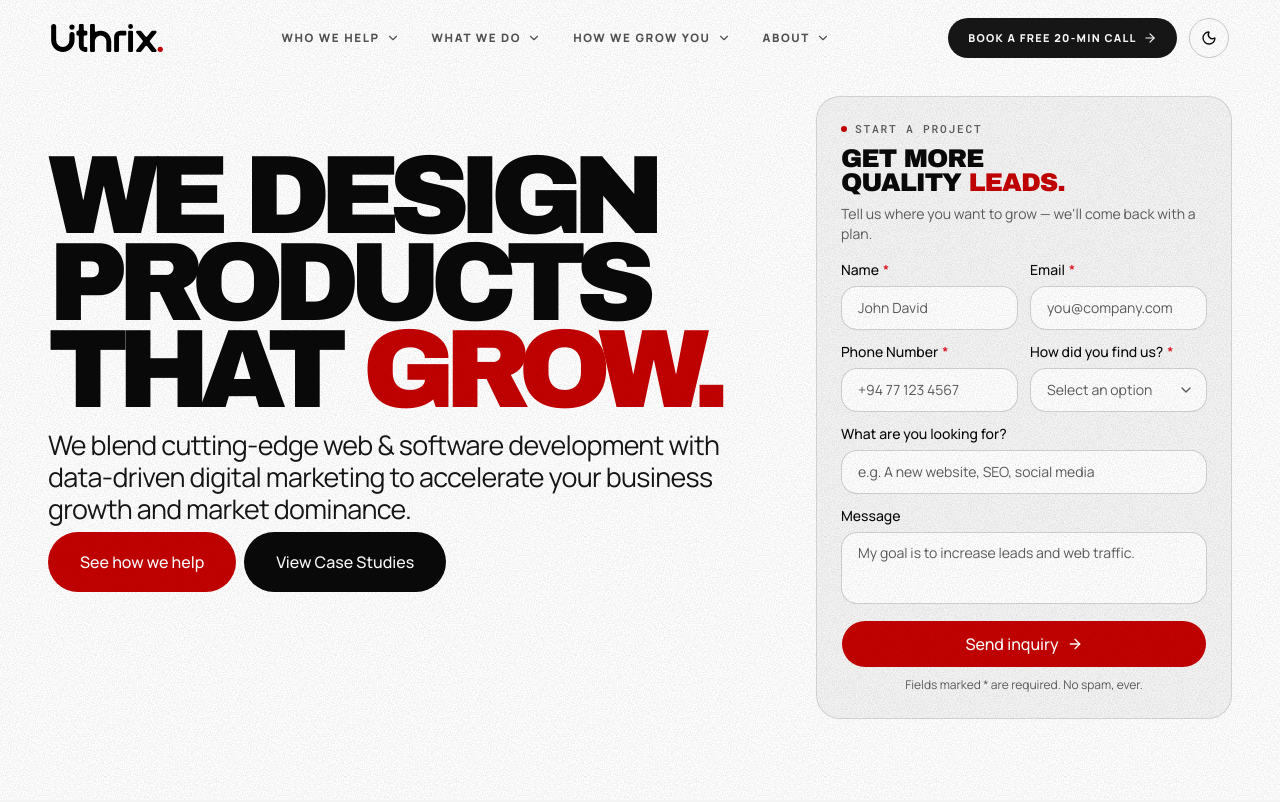
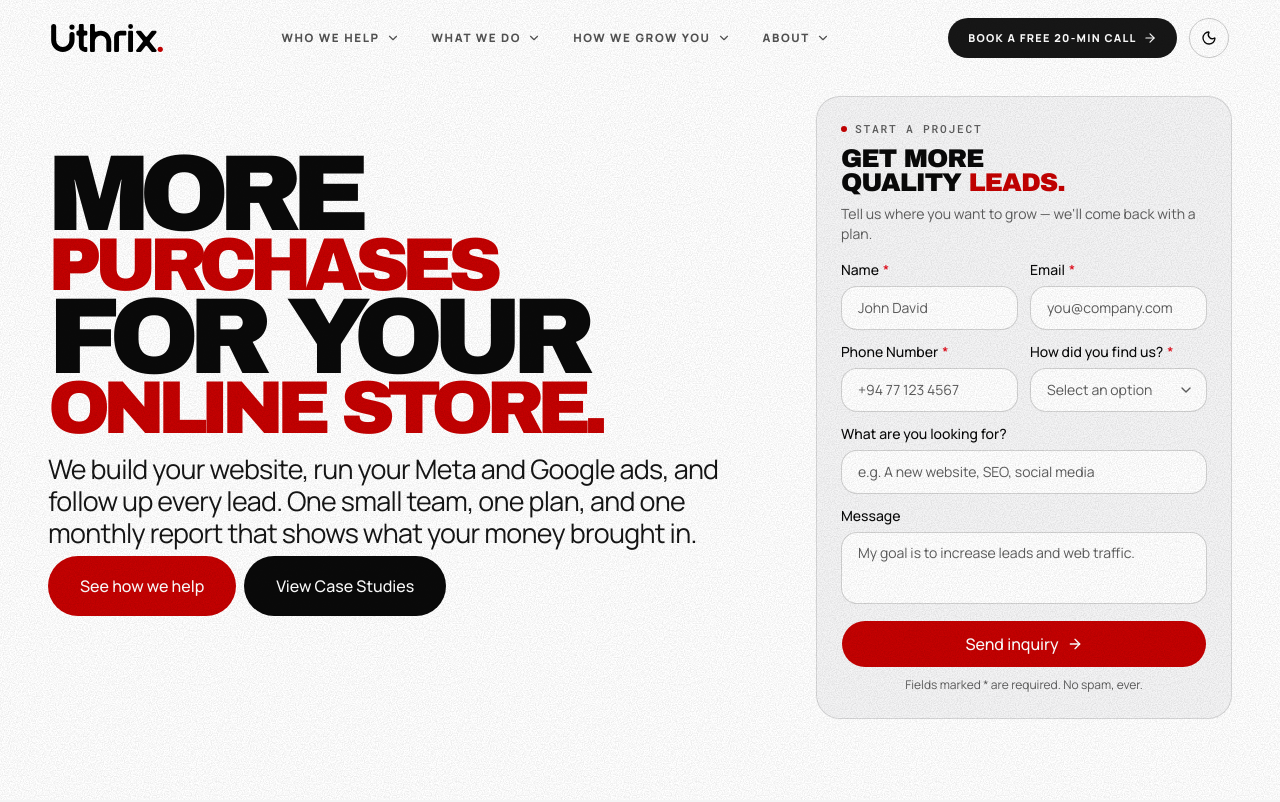
Before and after one commit to Uthrix-Digital/uthrix-digital, a Next.js app: page / in a window 1280 px wide. Shown: the top 802 px of the page. Built offline with nearby package versions, Linux system fonts and the light colour scheme.

Commit message:
feat: enhance Hero component with rotating headlines and improved animations

```diff
--- a/src/components/shared/(HeroSection)/Hero.tsx
+++ b/src/components/shared/(HeroSection)/Hero.tsx
@@ -1,6 +1,13 @@
 "use client";
 
-import { motion, MotionConfig, type Variants } from "framer-motion";
+import { useEffect, useState, type ReactNode } from "react";
+import {
+  AnimatePresence,
+  motion,
+  MotionConfig,
+  useReducedMotion,
+  type Variants,
+} from "framer-motion";
 import { InquiryForm } from "@/components/shared/InquiryForm";
 
 const EASE = [0.22, 1, 0.36, 1] as const;
@@ -18,6 +25,101 @@ const fadeUp: Variants = {
     transition: { duration: 0.65, ease: EASE },
   },
 };
+
+// Each frame pairs what we deliver with who it's for.
+const PAIRS = [
+  { outcome: "Direct bookings", business: "boutique hotel" },
+  { outcome: "Purchases", business: "online store" },
+  { outcome: "Travel Enquiries", business: "tour company" },
+  { outcome: "Showroom visits", business: "furniture store" },
+  { outcome: "First customers", business: "new business" },
+] as const;
+
+const ROTATE_MS = 3200;
+// The business word follows the outcome word a beat later.
+const BUSINESS_DELAY = 0.18;
+
+const lineClassBlack =
+  "block whitespace-nowrap text-[10cqw] sm:text-[15cqw] leading-[0.78] tracking-[-0.07em] sm:-tracking-widest";
+
+const lineClassRed =
+  "block whitespace-nowrap text-brand text-[10cqw] sm:text-[10.4cqw] leading-[0.78] tracking-[-0.07em] sm:-tracking-widest";
+function SlotWord({
+  id,
+  delay,
+  children,
+}: {
+  id: number;
+  delay: number;
+  children: ReactNode;
+}) {
+  return (
+    // Grid stacking lets the outgoing and incoming words overlap while sliding.
+    <span className="-my-[0.08em] grid overflow-hidden py-[0.08em]">
+      {/* presenceAffectsLayout={false}: with the default (true), framer-motion
+          calls Math.random() during render, which cacheComponents rejects as
+          an unstable prerender value. Nothing here uses layout animations. */}
+      <AnimatePresence initial={false} presenceAffectsLayout={false}>
+        <motion.span
+          key={id}
+          className="[grid-area:1/1]"
+          initial={{ y: "110%", opacity: 0 }}
+          animate={{
+            y: "0%",
+            opacity: 1,
+            transition: { duration: 0.6, ease: EASE, delay },
+          }}
+          exit={{
+            y: "-110%",
+            opacity: 0,
+            transition: { duration: 0.45, ease: EASE, delay },
+          }}
+        >
+          {children}
+        </motion.span>
+      </AnimatePresence>
+    </span>
+  );
+}
+
+function RotatingHeadline() {
+  const [index, setIndex] = useState(0);
+  const reduceMotion = useReducedMotion();
+
+  useEffect(() => {
+    if (reduceMotion) return;
+    // Skip ticks while the tab is hidden: animations pause there, so exiting
+    // words would otherwise pile up and all fly out at once on return.
+    const id = setInterval(() => {
+      if (document.hidden) return;
+      setIndex((i) => (i + 1) % PAIRS.length);
+    }, ROTATE_MS);
+    return () => clearInterval(id);
+  }, [reduceMotion]);
+
+  const pair = PAIRS[index];
+
+  return (
+    <>
+      <span className="sr-only">More customers for your business.</span>
+      <span aria-hidden="true">
+        <span className={lineClassBlack}>More</span>
+        <span className={lineClassRed}>
+          <SlotWord id={index} delay={0}>
+            {pair.outcome}
+          </SlotWord>
+        </span>
+        <span className={lineClassBlack}>For your</span>
+        <span className={lineClassRed}>
+          <SlotWord id={index} delay={BUSINESS_DELAY}>
+            {pair.business}
+            <span className="text-brand">.</span>
+          </SlotWord>
+        </span>
+      </span>
+    </>
+  );
+}
 
 const focusRing =
   "focus-visible:outline-none focus-visible:ring-2 focus-visible:ring-ring focus-visible:ring-offset-4 focus-visible:ring-offset-background";
@@ -42,43 +144,18 @@ export function Hero() {
             <div className="@container flex min-w-0 flex-col">
               <motion.h1
                 variants={fadeUp}
-              className="font-archivo-black w-full uppercase tracking-[-0.08em]"
+                className="font-archivo-black w-full uppercase"
               >
-              <span className="block text-[clamp(3.5rem,17vw,8rem)] leading-[0.78] tracking-[-0.07em] sm:hidden">
-                WE
-              </span>
-              <span className="block text-[clamp(3.5rem,17vw,8rem)] leading-[0.78] tracking-[-0.07em] sm:hidden">
-                DESIGN
-              </span>
-              <span className="block text-[clamp(3.5rem,17vw,8rem)] leading-[0.78] tracking-[-0.07em] sm:hidden">
-                PRODUCTS
-              </span>
-              <span className="block text-[clamp(3.5rem,17vw,8rem)] leading-[0.78] tracking-[-0.07em] sm:hidden">
-                THAT <span className="text-brand">GROW.</span>
-              </span>
-
-              <span className="hidden whitespace-nowrap text-[clamp(6rem,10vw,20rem)] leading-[0.78] sm:block sm:-tracking-widest lg:text-[15.5cqw]">
-                WE DESIGN
-              </span>
-
-              <span className="hidden whitespace-nowrap text-[clamp(6rem,10vw,20rem)] leading-[0.78] sm:block sm:-tracking-widest lg:text-[15.5cqw]">
-                {" "}
-                PRODUCTS
-              </span>
-
-              <span className="hidden whitespace-nowrap text-[clamp(6rem,10vw,20rem)] leading-[0.78] sm:block sm:-tracking-widest lg:text-[15.5cqw]">
-                {" "}
-                THAT <span className="text-brand">GROW.</span>
-              </span>
+                <RotatingHeadline />
               </motion.h1>
 
               <motion.p
                 variants={fadeUp}
                 className="font-sans mt-4 max-w-250 text-[clamp(1.05rem,4.7vw,1.5rem)] leading-[1.3] tracking-tight text-foreground/95 sm:mt-4 sm:text-[clamp(1.25rem,2.1vw,2rem)] sm:leading-[1.18]"
               >
-              We blend cutting-edge web & software development with data-driven
-              digital marketing to accelerate your business growth and market
-              dominance.
+                We build your website, run your Meta and Google ads, and follow
+                up every lead. One small team, one plan, and one monthly report
+                that shows what your money brought in.
               </motion.p>
 
               <motion.div
```
Lines whose indentation alone changed are shown as unchanged.
